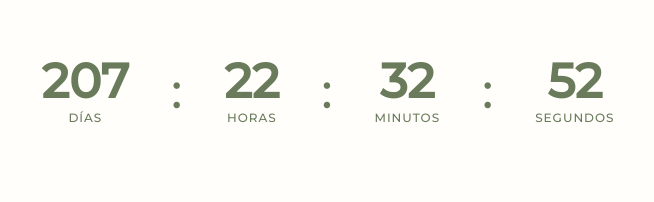
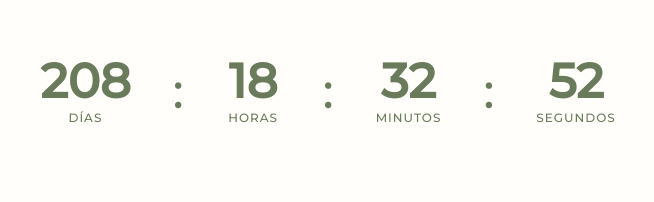
Before and after one commit to leonelfer26/clwedding, a plain HTML site: page index.html in a window 1280 px wide. Shown: the part 583-785 px from the top of the page, 312-966 px from the left. Drawn offline with Linux system fonts and the light colour scheme.

Commit message:
fix hour

```diff
--- a/index.html
+++ b/index.html
@@ -608,7 +608,7 @@
   </section>
 
   <script>
-    const targetDate = new Date("2026-03-14T00:00:00");
+    const targetDate = new Date("2026-03-14T20:00:00");
 
     function updateCountdown() {
       const now = new Date();
```
